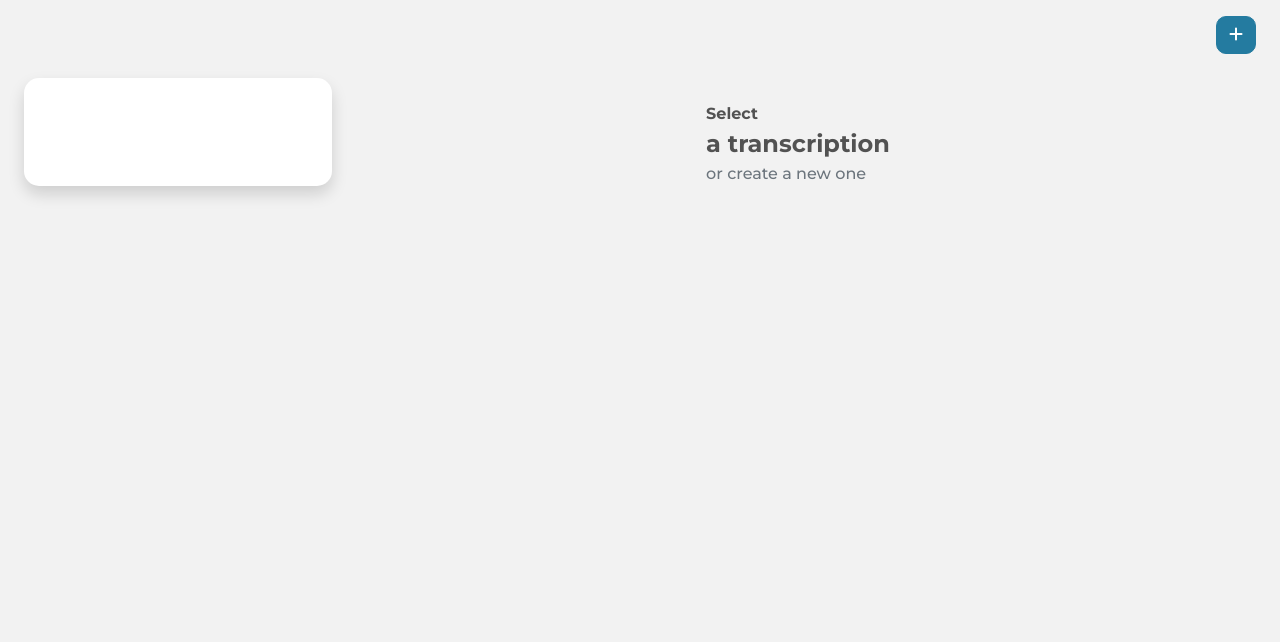
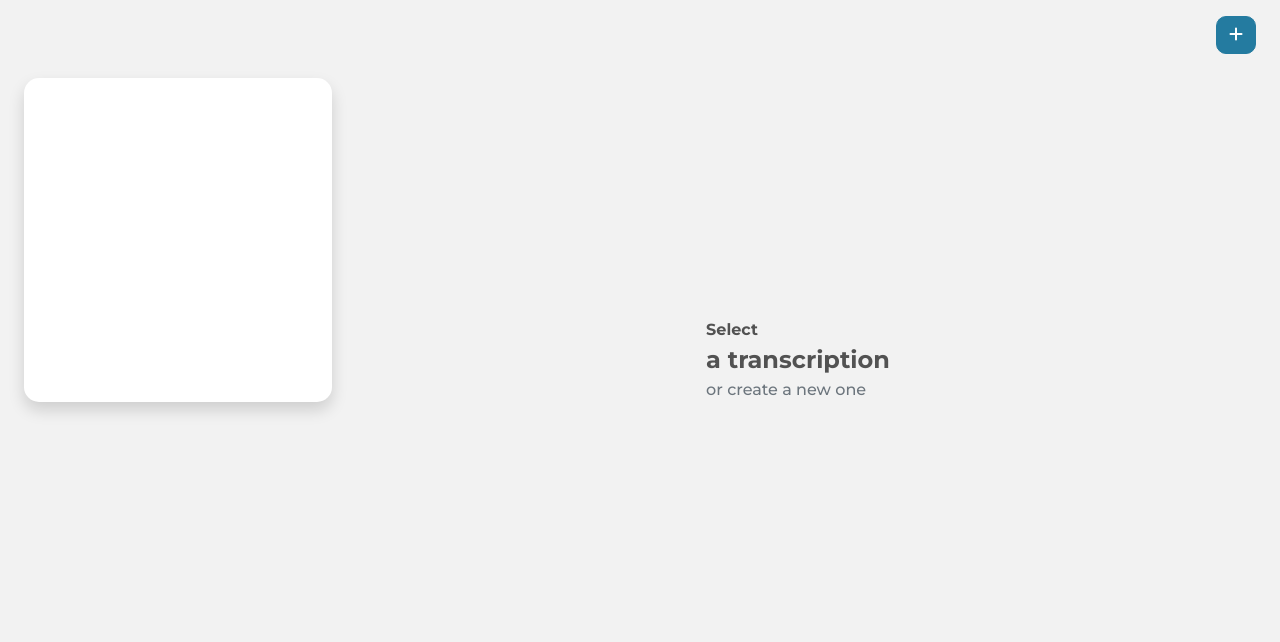
Before and after one commit to mattiolato98/ghost, a Django app: template django-app/transcribe/templates/transcribe/transcription_list_and_detail.html in a window 1280 px wide. Shown: the top 642 px of the page. Run offline with Django 4.2, Linux system fonts and the light colour scheme; the template is opened without the code that fills it, so the values that code supplies are empty; parts of the project's set-up code (start-up, migrations or seed data) failed here and were passed over; some libraries are stand-ins or nearby versions; some web fonts are replaced.

Commit message:
transcribe, templates, transcription_list_and_detail.html: redesign

```diff
--- a/django-app/transcribe/templates/transcribe/transcription_list_and_detail.html
+++ b/django-app/transcribe/templates/transcribe/transcription_list_and_detail.html
@@ -52,7 +52,7 @@
                 </div>
             {% else %}
                 {% include 'transcribe/transcription_list.html' %}
-                <div class="col d-flex justify-content-center align-items-center mt-4 flex-column">
+                <div class="col d-flex align-items-center mt-4 flex-column" style="margin-top: 15rem !important;">
                     <p class="d-flex flex-column mb-0">
                         <span class="font-7">{% translate 'Select' %}</span>
                         <span class="font-7 font-size-150">{% translate 'a transcription' %}</span>
```
